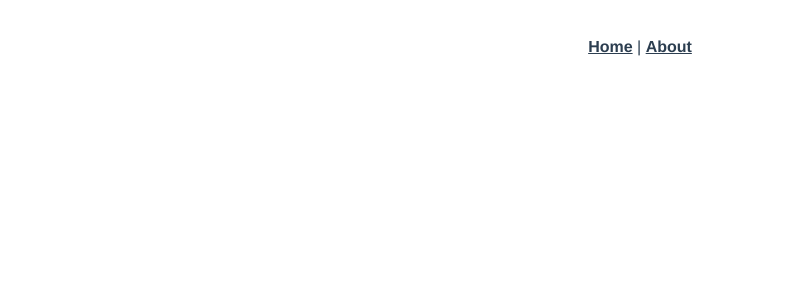
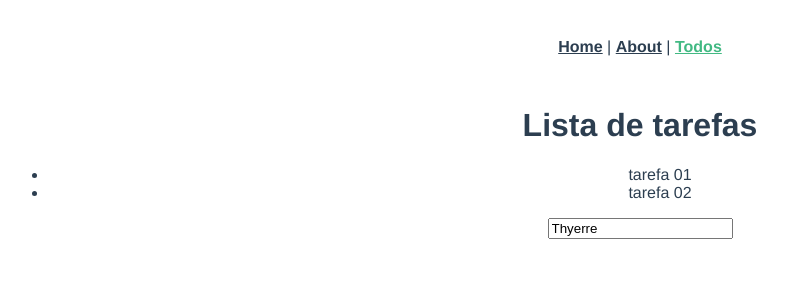
Before and after one commit to tcs322/vue-3-composition-api, a Vue app: page /todos in a window 1280 px wide. Before the commit this address had no page. Shown: the top 300 px of the page, without its empty margins (0-787 px from the left). Built offline with nearby package versions, Linux system fonts and the light colour scheme.

Commit message:
]primeiro commit

```diff
--- a/src/App.vue
+++ b/src/App.vue
@@ -1,7 +1,8 @@
 <template>
   <nav>
     <router-link to="/">Home</router-link> |
-    <router-link to="/about">About</router-link>
+    <router-link to="/about">About</router-link> |
+    <router-link to="/todos">Todos</router-link>
   </nav>
   <router-view/>
 </template>
--- a/src/router/index.js
+++ b/src/router/index.js
@@ -14,6 +14,11 @@ const routes = [
     // this generates a separate chunk (about.[hash].js) for this route
     // which is lazy-loaded when the route is visited.
     component: () => import(/* webpackChunkName: "about" */ '../views/AboutView.vue')
+  },
+  {
+    path: '/todos',
+    name: 'todos.index',
+    component: () => import('../views/Todos/TodoView.vue')
   }
 ]
 
--- /dev/null
+++ b/src/views/Todos/TodoView.vue
@@ -0,0 +1,33 @@
+<template>
+    <div>
+        <h1>Lista de tarefas</h1>
+        <ul>
+            <li v-for="tarefa in tarefas" :key="tarefa.id">
+                {{ tarefa.name }}
+            </li>
+        </ul>
+        <input type="text" v-model="name">
+    </div>
+</template>
+
+<script>
+import { ref } from 'vue'
+
+export default {
+    name: 'TodoView',
+    setup () {
+        const tarefas = [
+            {id: 1, name: 'tarefa 01'},
+            {id: 2, name: 'tarefa 02'}
+        ]
+
+        const name = ref('Thyerre')
+
+        return {
+            tarefas,
+            name
+        }
+    }
+}
+
+</script>
```
